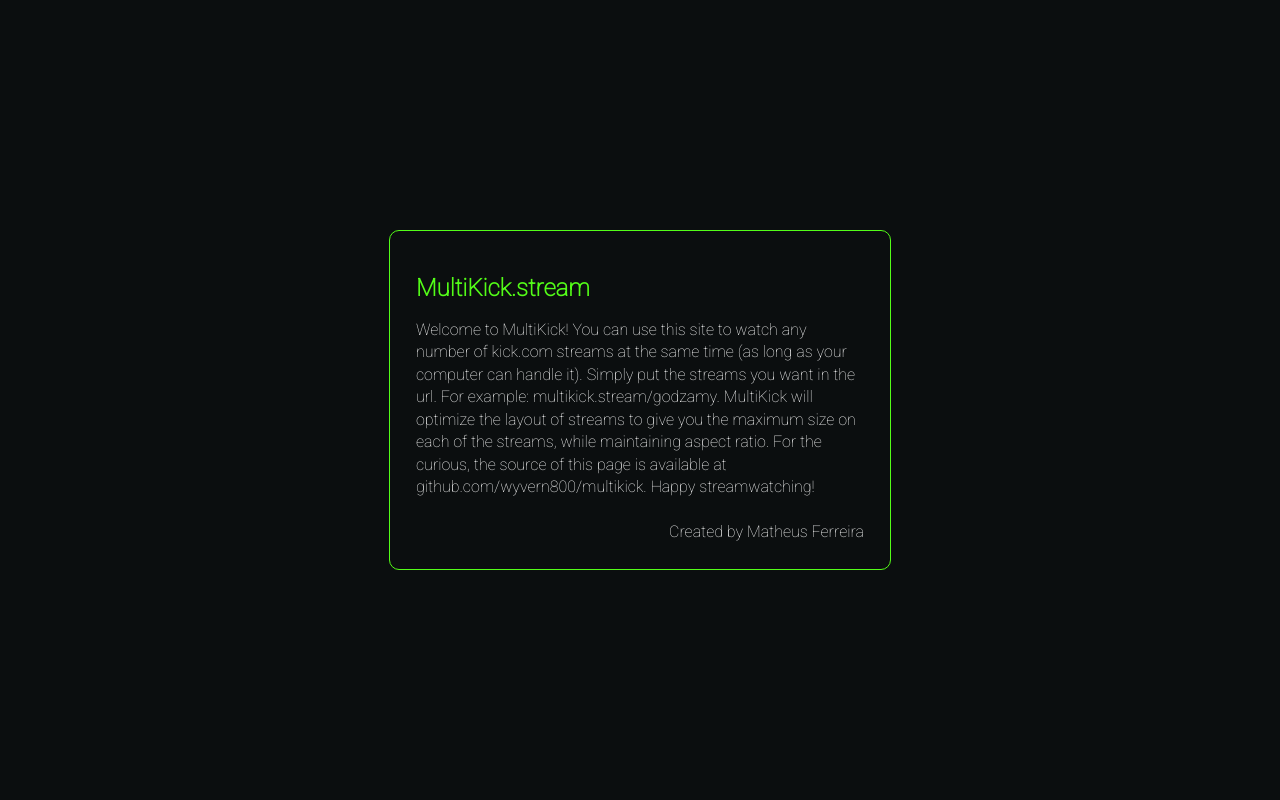
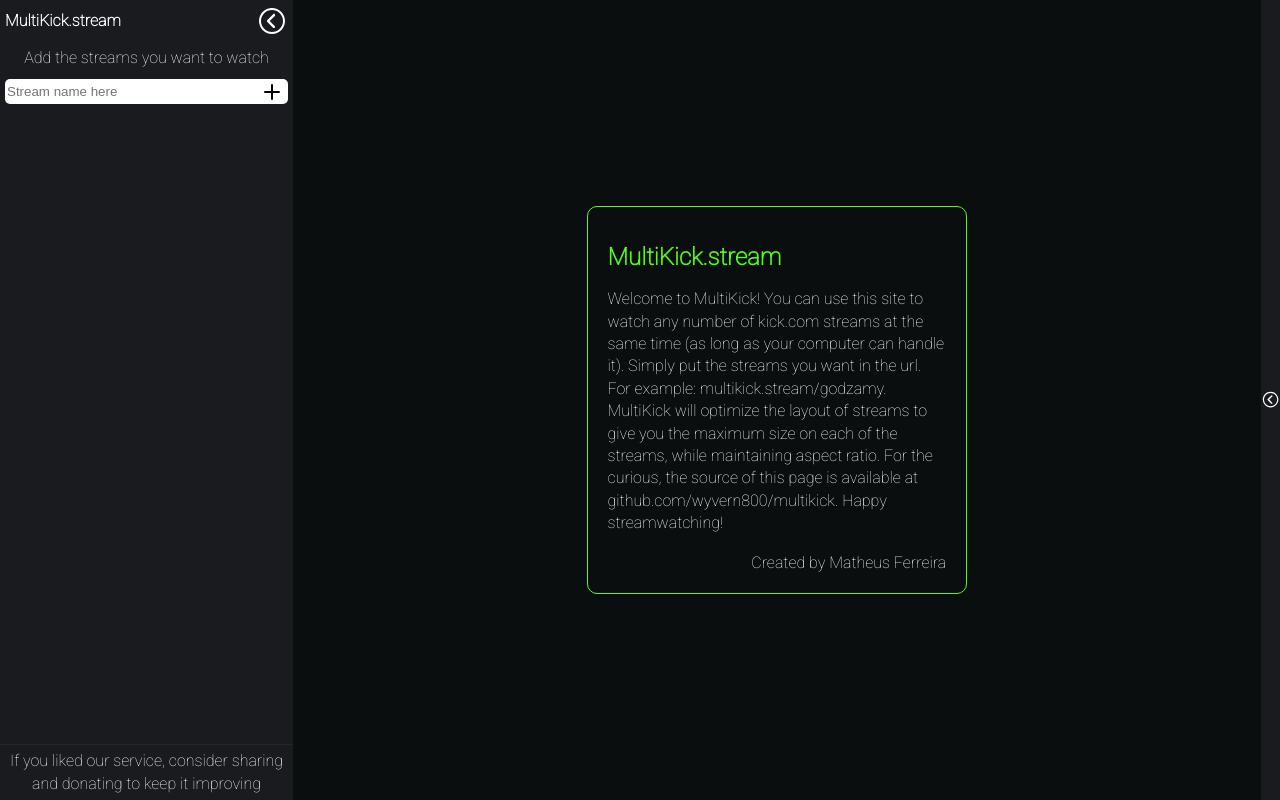
Before and after one commit to wyvern800/multikick, a React (Create React App) app: page / in a window 1280 px wide. Built offline with nearby package versions, Linux system fonts and the light colour scheme.

Commit message:
fix: corrected some ui/ux

```diff
--- a/src/Components/Home/index.js
+++ b/src/Components/Home/index.js
@@ -11,12 +11,10 @@
   const [loaded, setLoaded] = useState(false);
   const [liveStreams, setLiveStreams] = useState([]);
   const [currentChat, setCurrentChat] = useState(null);
-  const [duplicate, setDuplicate] = useState(false);
   const [collapseLeftBar, setCollapseLeftBar] = useState(false);
   const [hoveredLeftTab, setHoveredLeftTab] = useState(false);
   const [collapseRightBar, setCollapseRightBar] = useState(false);
   const [hoveredRightTab, setHoveredRightTab] = useState(false);
-  const [empty, setEmpty] = useState(false);
 
   const [searchInputValue, setSearchInputValue] = useState("");
 
@@ -46,10 +44,7 @@
     let selectedLives = [];
     const correctOrder = location?.pathname.split("/");
 
-    // Corrige a tela de greetings
-    if (correctOrder.filter((username) => username !== "")?.length === 0)
-      setEmpty(true);
-
+    if (correctOrder.filter((username) => username !== "")?.length > 0) {
       correctOrder
         ?.filter((path) => path !== "")
         .map(async (username) => {
@@ -59,8 +54,6 @@
               if (response?.status === 200) {
                 if (!selectedLives.includes(username)) {
                   selectedLives.push(username);
-              } else {
-                setDuplicate(true);
                 }
               }
               return username;
@@ -74,19 +67,22 @@
               }
             })
             .finally(() => {
-            if (duplicate) {
-              toast.info(
-                "There was a duplicate channel passed by the URL, we removed that for you"
-              );
-            }
               setTimeout(() => {
                 const ordered = orderArray(selectedLives, correctOrder);
                 setLiveStreams(ordered);
                 setCurrentChat(ordered[0]);
+                setCollapseRightBar(false);
                 setLoaded(true);
               }, 1000);
             });
         });
+    } else {
+      // Base welcome screen
+      setLiveStreams([]);
+      setCurrentChat(null);
+      setCollapseRightBar(true);
+      setLoaded(true);
+    }
     // eslint-disable-next-line react-hooks/exhaustive-deps
   }, [location.pathname]);
 
@@ -95,6 +91,10 @@
    * @param {string} channel Nome do canal
    */
   const handleAddChannel = async (channel) => {
+    if (channel === "") {
+      toast.error("Stream name can not be empty!");
+      return;
+    }
     await axios
       .get(`https://kick.com/api/v2/channels/${channel}`)
       .then((response) => {
@@ -104,10 +104,17 @@
             copy.push(channel);
             setLiveStreams(copy);
             searchRef.current.value = "";
+
+            // Se for o primeiro canal, ativar chat e descolapsa menu direito
+            if (liveStreams?.length === 0) {
+              setCurrentChat(channel);
+              setCollapseRightBar(false);
+            }
           } else {
             console.log(`Username ${channel} is already on list`);
             toast.error(`Username ${channel} is already on list`);
             searchRef.current.value = "";
+            setSearchInputValue("");
           }
         }
       })
@@ -119,6 +126,7 @@
           console.log(`Username ${channel} not found`);
           toast.error("Username was not found!");
           searchRef.current.value = "";
+          setSearchInputValue("");
         }
       });
   };
@@ -175,7 +183,7 @@
         </Styled.ModalButtons>
       </Modal>
       <Styled.Wrapper>
-        {loaded && liveStreams.length > 0 ? (
+        {loaded ? (
           <>
             {!collapseLeftBar ? (
               <>
@@ -210,7 +218,7 @@
 
                     <Styled.Header>
                       <Styled.CommandRow>
-                        Channels
+                        {liveStreams?.length > 0 && <>Channels</>}
                         {/**<Styled.WatchAll>Watch All</Styled.WatchAll>**/}
                       </Styled.CommandRow>
                     </Styled.Header>
@@ -226,6 +234,7 @@
                                   active={currentChat === channel}
                                   onClick={() => {
                                     setCurrentChat(channel);
+                                    setCollapseRightBar(false);
                                   }}
                                 />
                                 <Styled.RemoveStream
@@ -261,6 +270,25 @@
               </Styled.BarCollapsed>
             )}
 
+            {liveStreams?.length === 0 ? (
+              <Styled.Streams>
+                <Styled.Credits>
+                  <Styled.Title>MultiKick.stream</Styled.Title>
+                  Welcome to MultiKick! You can use this site to watch any
+                  number of kick.com streams at the same time (as long as your
+                  computer can handle it). Simply put the streams you want in
+                  the url. For example: multikick.stream/godzamy. MultiKick will
+                  optimize the layout of streams to give you the maximum size on
+                  each of the streams, while maintaining aspect ratio. For the
+                  curious, the source of this page is available at
+                  github.com/wyvern800/multikick. Happy streamwatching!
+                  <Styled.CreatedBy>
+                    Created by Matheus Ferreira
+                  </Styled.CreatedBy>
+                </Styled.Credits>
+              </Styled.Streams>
+            ) : (
+              <>
                 <Styled.Streams amountOfChats={liveStreams?.length}>
                   {liveStreams.map((live, index) => {
                     return (
@@ -279,6 +307,8 @@
                     );
                   })}
                 </Styled.Streams>
+              </>
+            )}
 
             {!collapseRightBar ? (
               <Styled.ChatBar collapsed={collapseRightBar}>
@@ -287,32 +317,26 @@
                     <Styled.CollapseTabRight
                       onClick={() => setCollapseRightBar(!collapseRightBar)}
                     />
-                    {currentChat}'s Chat
+                    {liveStreams?.length === 0 ? (
+                      <></>
+                    ) : (
+                      <>{currentChat}'s Chat</>
+                    )}
                   </Styled.CommandRow>
                 </Styled.Header>
-                {/*<Styled.ChatTabs>
-              {liveStreams.map((live, index) => {
-                return (
-                  <Styled.ChatTab
-                    key={index}
-                    active={currentChat === live}
-                    onClick={() => {
-                      setCurrentChat(live);
-                    }}
-                  >
-                    {live}
-                  </Styled.ChatTab>
-                );
-              })}
-            </Styled.ChatTabs>*/}
 
-                {currentChat !== null && (
+                {currentChat !== null ? (
                   <Styled.CurrentChat
                     amountOfChats={liveStreams?.length}
                     title={`Chat - ${currentChat}`}
                     src={`https://kick.com/${currentChat}/chatroom`}
                     frameBorder="0"
                   ></Styled.CurrentChat>
+                ) : (
+                  <div style={{ textAlign: "center" }}>
+                    Please, select a chat from any stream through the left panel
+                    before having something here.
+                  </div>
                 )}
               </Styled.ChatBar>
             ) : (
@@ -326,25 +350,10 @@
               </Styled.BarCollapsed>
             )}
           </>
-        ) : !loaded && !empty ? (
+        ) : (
           <Styled.LoadingDiv>
             <Styled.Loader size={75} color={"#53fc18"} />
           </Styled.LoadingDiv>
-        ) : (
-          <Styled.WrapperCredits>
-            <Styled.Credits>
-              <Styled.Title>MultiKick.stream</Styled.Title>
-              Welcome to MultiKick! You can use this site to watch any number of
-              kick.com streams at the same time (as long as your computer can
-              handle it). Simply put the streams you want in the url. For
-              example: multikick.stream/godzamy. MultiKick will optimize the
-              layout of streams to give you the maximum size on each of the
-              streams, while maintaining aspect ratio. For the curious, the
-              source of this page is available at
-              github.com/wyvern800/multikick. Happy streamwatching!
-              <Styled.CreatedBy>Created by Matheus Ferreira</Styled.CreatedBy>
-            </Styled.Credits>
-          </Styled.WrapperCredits>
         )}
       </Styled.Wrapper>
     </>
--- a/src/Components/Home/styles.js
+++ b/src/Components/Home/styles.js
@@ -35,6 +35,7 @@
   width: 100%;
   flex-wrap: wrap;
   justify-content: space-evenly;
+  align-items: center;
   max-width: 100vw;
   overflow-y: auto;
 
@@ -100,6 +101,7 @@
 export const ChatBar = styled.div`
   width: 302px;
   height: 100vh;
+  min-width: 302px;
   margin: 0;
   padding: 0;
   background-color: #191b1f;
@@ -121,6 +123,8 @@
   display: flex;
   flex-direction: column;
   width: 350px;
+  min-width: 293px;
+  max-width: 293px;
   height: 100vh;
   margin: 0;
   padding: 0;
@@ -232,6 +236,7 @@
 export const Credits = styled.div`
   color: white;
   width: 35%;
+  height: fit-content;
   border: 1px solid #53fc18;
   align-items: center;
   justify-content: space-between;
@@ -430,6 +435,7 @@
   justify-content: center;
   border-top: 1px solid #24272C;
   padding: 5px;
+  text-align: center;
 `;
 
 export const ModalButtons = styled.div`
```
Lines whose indentation alone changed are shown as unchanged.
